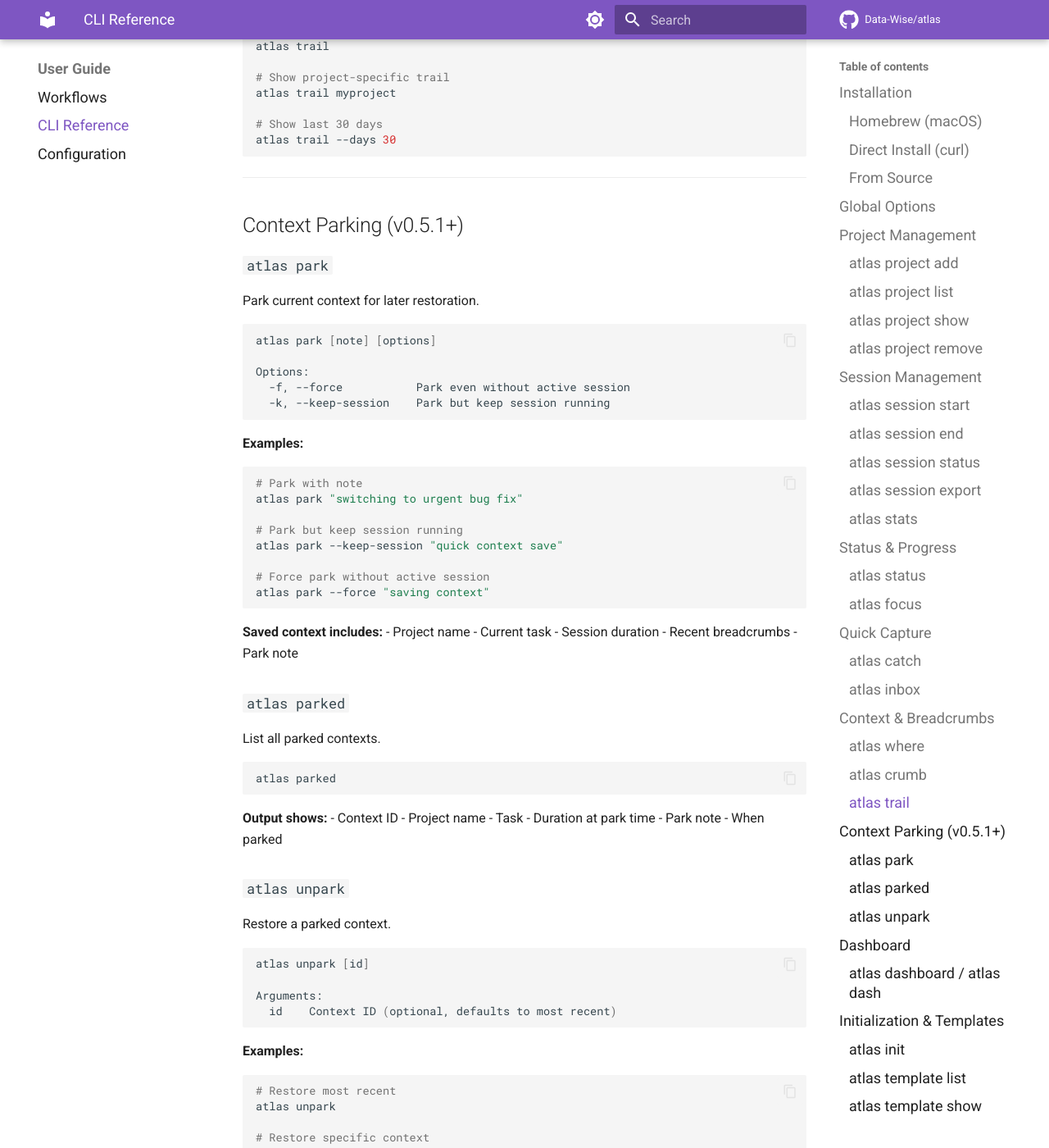
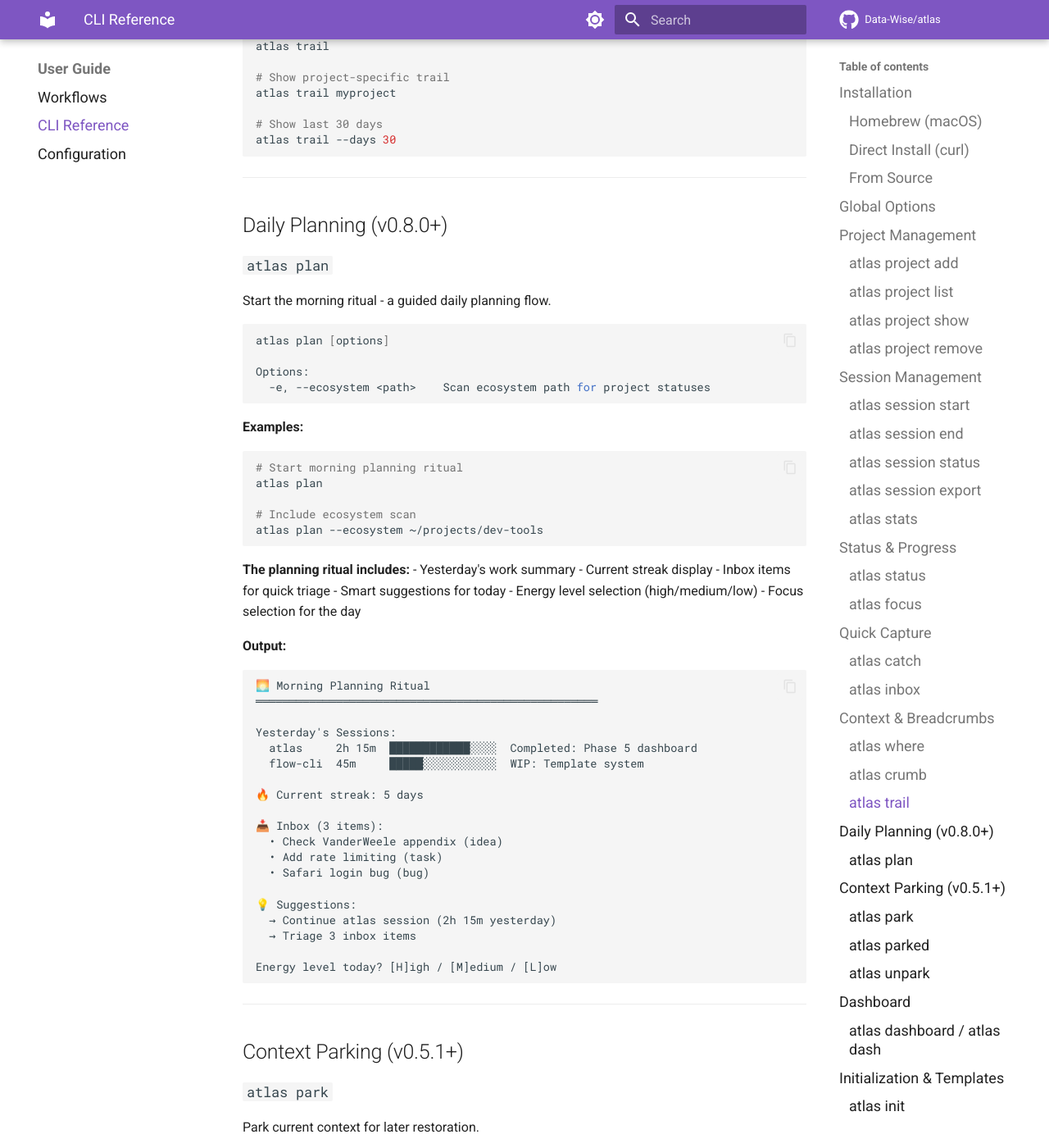
Before and after one commit to Data-Wise/atlas, an MkDocs documentation site: the page built from docs/CLI-REFERENCE.md, in a window 1280 px wide and 1400 px high, scrolled down 10030 px. Shown: the whole window at 82% size. Built offline with MkDocs 1.6.1 and Material for MkDocs 9.7.7, drawn with Linux system fonts in a browser that asks for light colours; comment, search, counter and statistics services are not loaded; some of the changed text lies outside the part shown.

Commit message:
docs: sync documentation for v0.8.0 release
- CLI-REFERENCE.md: Add atlas plan command, e/p dashboard shortcuts
- ARCHITECTURE.md: Add PlanView, EcosystemView, state machine diagram
- API-GUIDE.md: Add planDay(), StatusFileParser APIs
- .STATUS: Update phase to ready for release

🤖 Generated with [Claude Code](https://claude.com/claude-code)

Co-Authored-By: Claude Opus 4.5 <noreply@anthropic.com>

````diff
--- a/docs/CLI-REFERENCE.md
+++ b/docs/CLI-REFERENCE.md
@@ -531,6 +531,61 @@ atlas trail --days 30
 
 ---
 
+## Daily Planning (v0.8.0+)
+
+### `atlas plan`
+
+Start the morning ritual - a guided daily planning flow.
+
+```bash
+atlas plan [options]
+
+Options:
+  -e, --ecosystem <path>    Scan ecosystem path for project statuses
+```
+
+**Examples:**
+```bash
+# Start morning planning ritual
+atlas plan
+
+# Include ecosystem scan
+atlas plan --ecosystem ~/projects/dev-tools
+```
+
+**The planning ritual includes:**
+- Yesterday's work summary
+- Current streak display
+- Inbox items for quick triage
+- Smart suggestions for today
+- Energy level selection (high/medium/low)
+- Focus selection for the day
+
+**Output:**
+```
+🌅 Morning Planning Ritual
+═══════════════════════════════════════════════════
+
+Yesterday's Sessions:
+  atlas     2h 15m  ████████████░░░░  Completed: Phase 5 dashboard
+  flow-cli  45m     █████░░░░░░░░░░░  WIP: Template system
+
+🔥 Current streak: 5 days
+
+📥 Inbox (3 items):
+  • Check VanderWeele appendix (idea)
+  • Add rate limiting (task)
+  • Safari login bug (bug)
+
+💡 Suggestions:
+  → Continue atlas session (2h 15m yesterday)
+  → Triage 3 inbox items
+
+Energy level today? [H]igh / [M]edium / [L]ow
+```
+
+---
+
 ## Context Parking (v0.5.1+)
 
 ### `atlas park`
@@ -637,6 +692,8 @@ atlas dash
 | `d` | Decision helper |
 | `t` | Cycle themes |
 | `T` | Timeline view (time blocks) |
+| `e` | Ecosystem view (v0.8.0) |
+| `p` | Plan view - morning ritual (v0.8.0) |
 | `z` | Zen mode |
 | `q` | Quit |
 | `?` | Show help |
@@ -669,6 +726,24 @@ Press `T` (Shift+T) to enter the time block view:
 - Color-coded by project
 - Shows session durations and gaps
 - Helps identify work patterns
+
+**Ecosystem View (v0.8.0):**
+
+Press `e` to see all projects across your ecosystem:
+- Scans ~/projects/dev-tools for .STATUS files
+- Shows project status, progress, and priority
+- Displays focus/next action for selected project
+- Navigate with arrow keys, `Enter` for detail
+- Useful for managing 10+ projects
+
+**Plan View (v0.8.0):**
+
+Press `p` to enter the morning planning ritual:
+- Yesterday's session summary
+- Current streak display
+- Inbox items pending triage
+- Smart suggestions based on history
+- Helps start the day with intention
 
 ---
 
````
Also changed, not shown: docs/API-GUIDE.md (+77 -0 lines), docs/ARCHITECTURE.md (+54 -3 lines), 1 other file.
